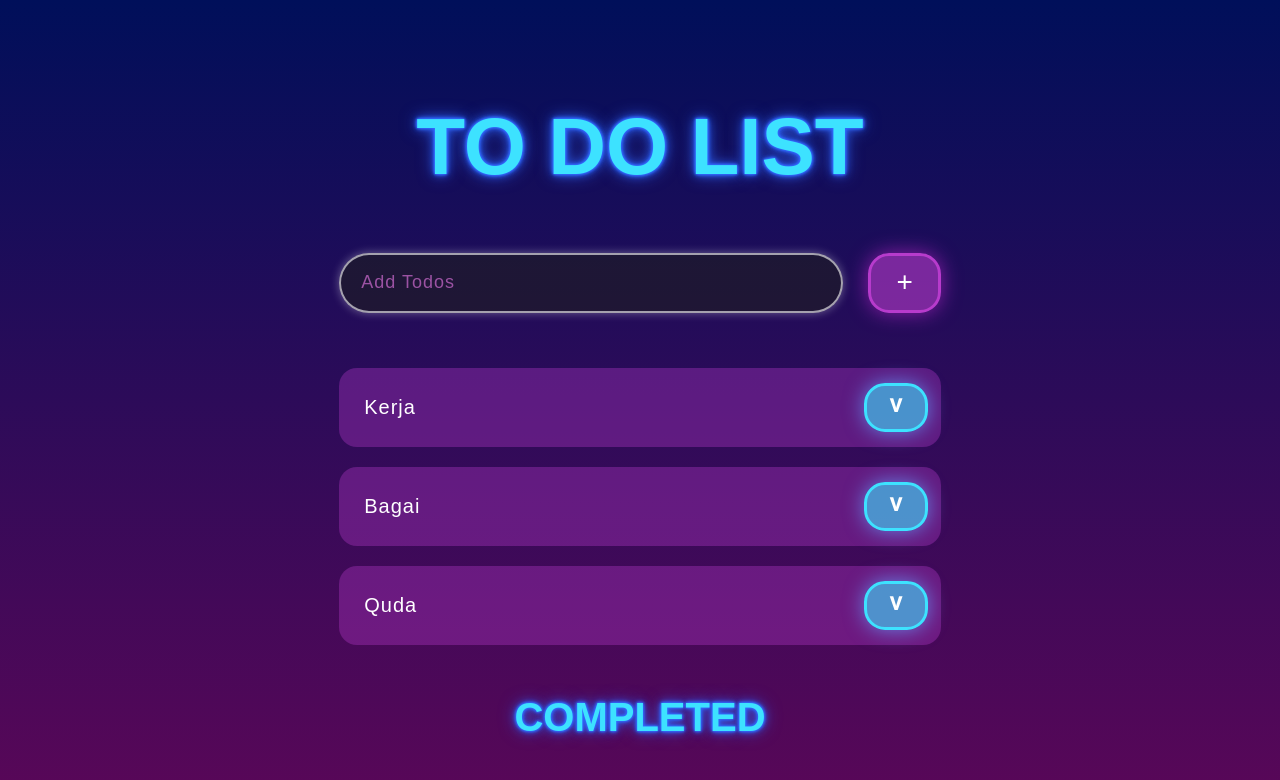
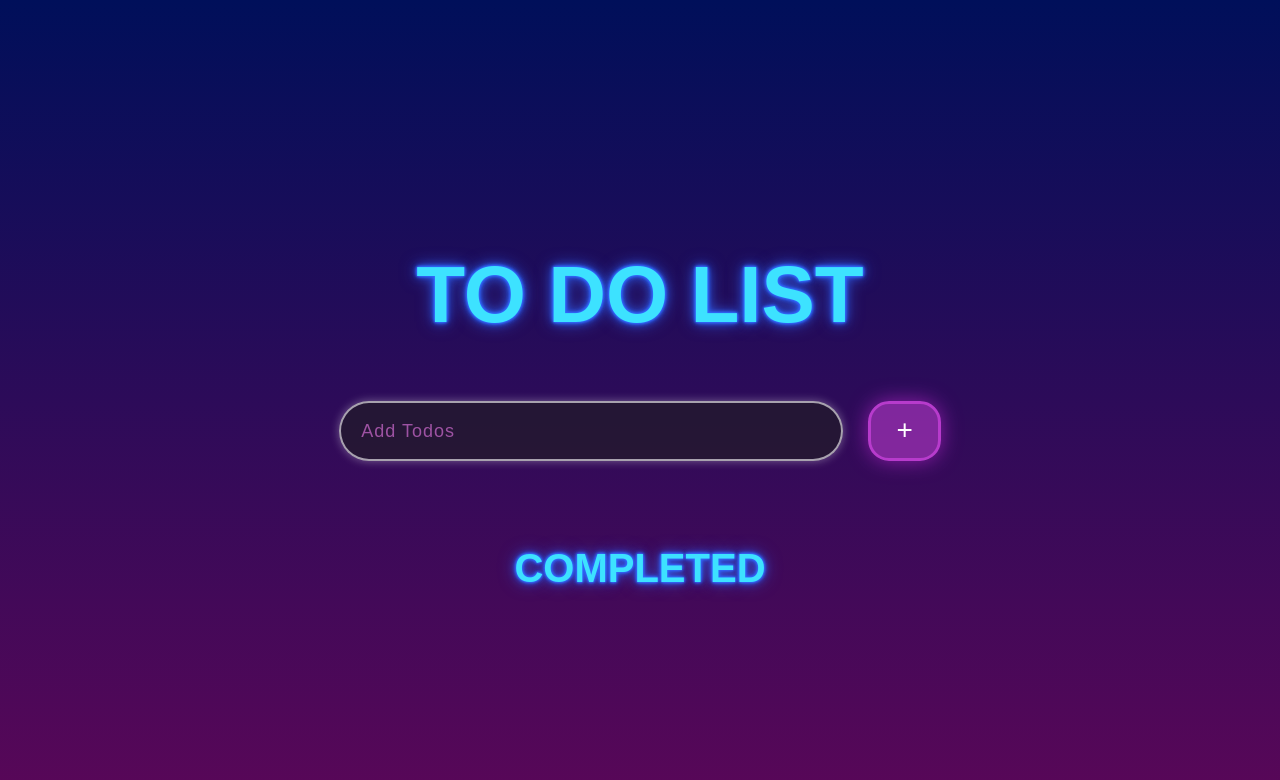
Before and after one commit to FarisTF/To-Do-List, a plain HTML site: page index.html in a window 1280 px wide. Drawn offline with Linux system fonts and the light colour scheme; no server answers.

Commit message:
benerin completed

```diff
--- a/index.html
+++ b/index.html
@@ -12,25 +12,13 @@
       </header>
 
       <form class="todo-form">
-        <input type="text" placeholder="Add Todos" id ="todo-input" />
+        <input type="text" placeholder="Add Todos" id ="todo-input"/>
         <button type="submit" class ="add-btn">+
         </button>
       </form>
 
       <div class="todo-container">
         <ul class="todo-list">
-          <div class="todo">
-            <li>Kerja</li>
-            <button class="delete-btn">V</button>
-          </div>
-          <div class="todo">
-            <li>Bagai</li>
-            <button class="delete-btn">V</button>
-          </div>
-          <div class="todo">
-            <li>Quda</li>
-            <button class="delete-btn">V</button>
-          </div>
         </ul>
       </div>
 
--- a/index.js
+++ b/index.js
@@ -42,8 +42,8 @@ fetch('https://api-todolist-faris.herokuapp.com/')
 
 function addTodo(e) {
   e.preventDefault()
-  const untukKeDb = todoInput.value
-
+  console.log(typeof todoInput.value)
+  if (!(todoInput.value==="")){
     // post request
     fetch('https://api-todolist-faris.herokuapp.com/', {
       method:'POST',
@@ -51,7 +51,7 @@ function addTodo(e) {
         'Accept': 'application/json, text/plain, */*',
         'Content-type':'application/json'
       },
-    body:JSON.stringify({kegiatan:untukKeDb, done:false})
+      body:JSON.stringify({kegiatan:todoInput.value, done:false})
     })
     .then((res) => res.json())
     .then((data) => {console.log(data)
@@ -74,6 +74,7 @@ function addTodo(e) {
 
       todoInput.value = ""
     })
+  }
 }
 
 function deleteTodo(e) {
```
Lines whose indentation alone changed are shown as unchanged.
